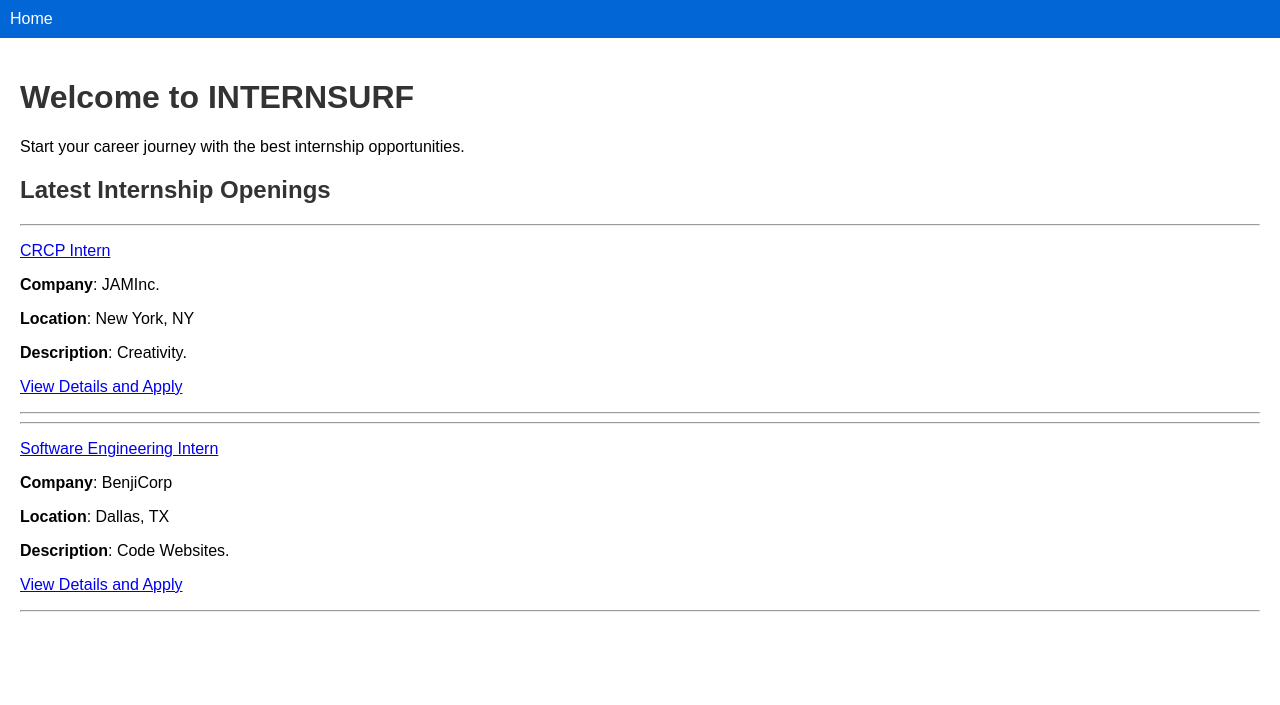
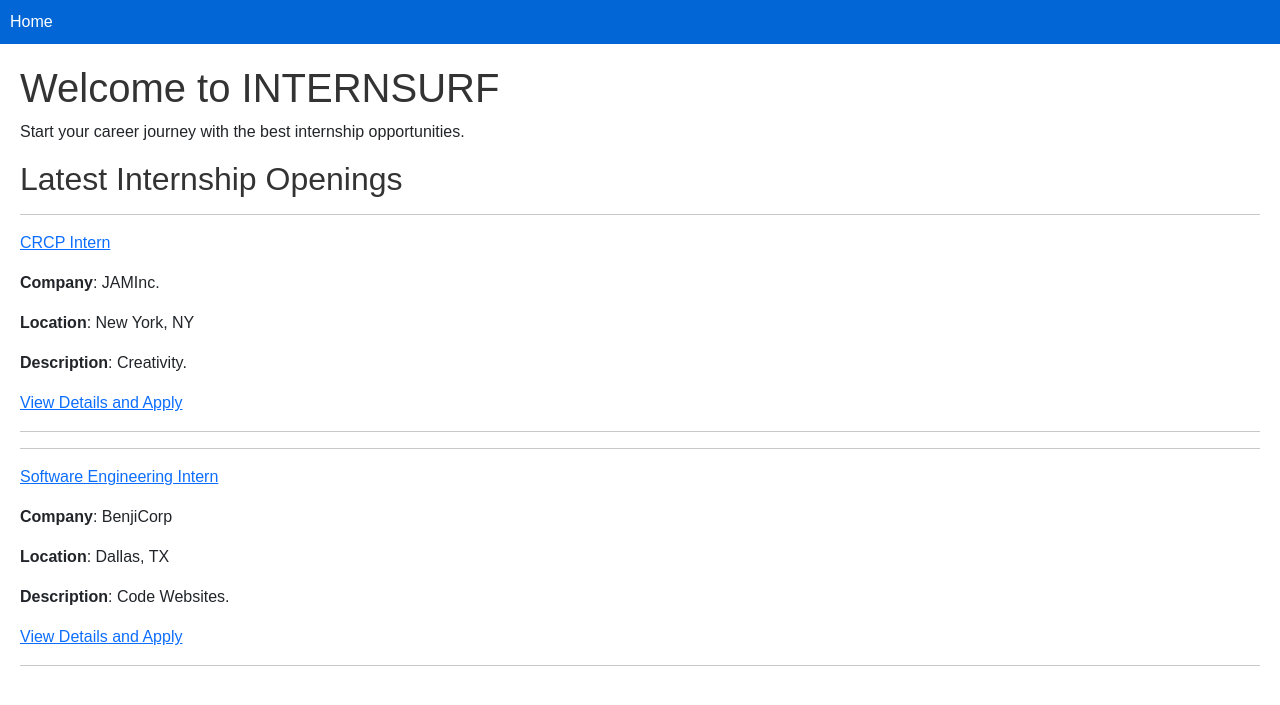
Before and after one commit to thebenjii/sitetest.github.io, a Jekyll site: the page built from index.md, in a window 1280 px wide. Shown: the top 705 px of the page. Built offline with Jekyll 4.4.1, drawn with Linux system fonts in a browser that asks for light colours.

Commit message:
Update default.html

```diff
--- a/_layouts/default.html
+++ b/_layouts/default.html
@@ -1,6 +1,11 @@
 <!DOCTYPE html>
 <html>
 <head>
+<link href="https://cdn.jsdelivr.net/npm/bootstrap@5.3.0-alpha1/dist/css/bootstrap.min.css" rel="stylesheet" integrity="sha384-mQ93XtZ0M+QCO4Afp6Iy5UcO+Psw+zz5P3FMDACTw7DzOCkCCKcp98frz8cv2zr5" crossorigin="anonymous">
+
+<!-- Add this before the closing </body> tag -->
+<script src="https://cdn.jsdelivr.net/npm/bootstrap@5.3.0-alpha1/dist/js/bootstrap.bundle.min.js" integrity="sha384-kenU1KFdBIe4zVF0s0G1M5b4hcpxyD9F7jL+3oAamrA1nJZjvoCBLUJpSmh8exa" crossorigin="anonymous"></script>
+
   <meta charset="UTF-8">
   <title>{{ site.title }} - {{ page.title }}</title>
   <link rel="stylesheet" href="{{ '/assets/style.css' | relative_url }}">
```
